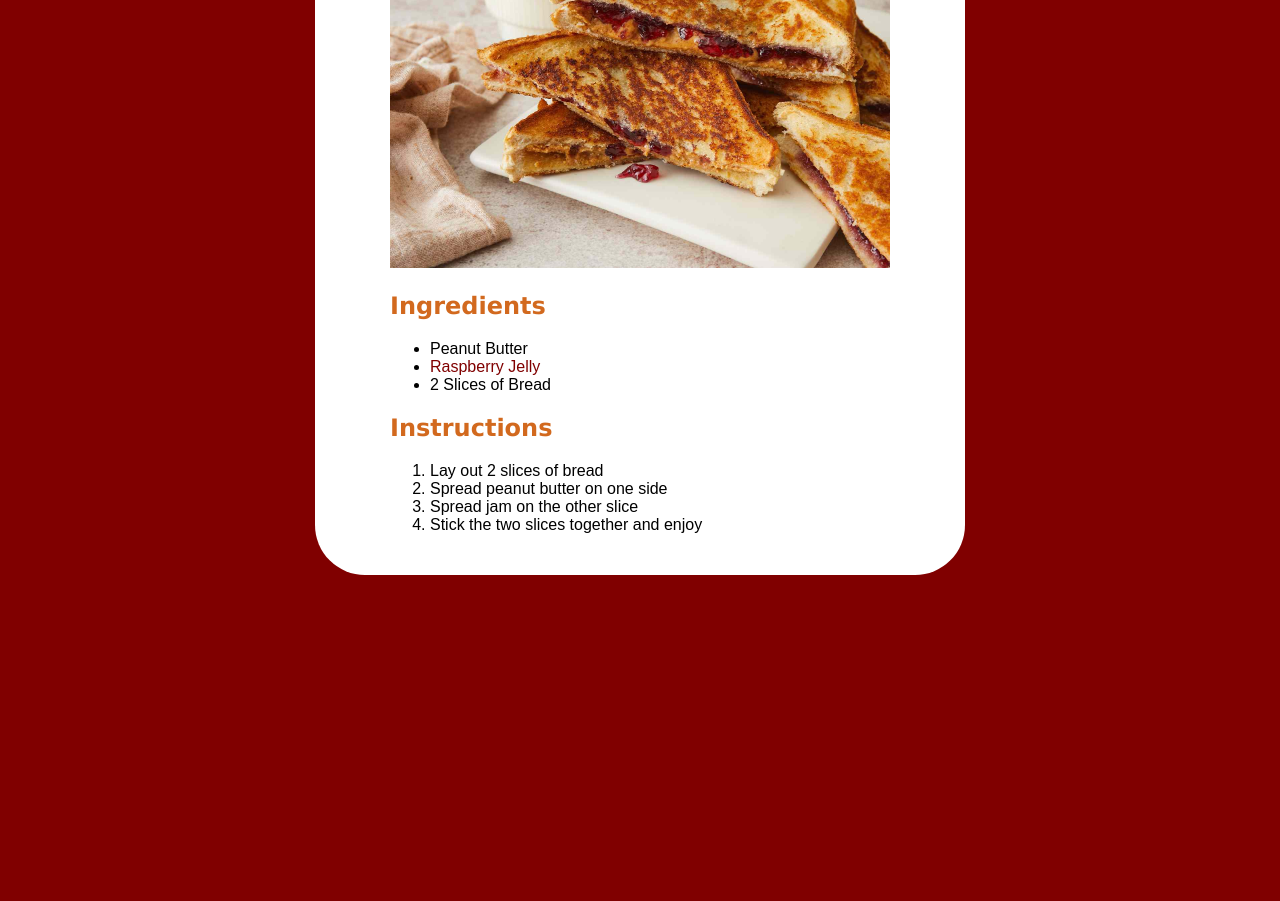
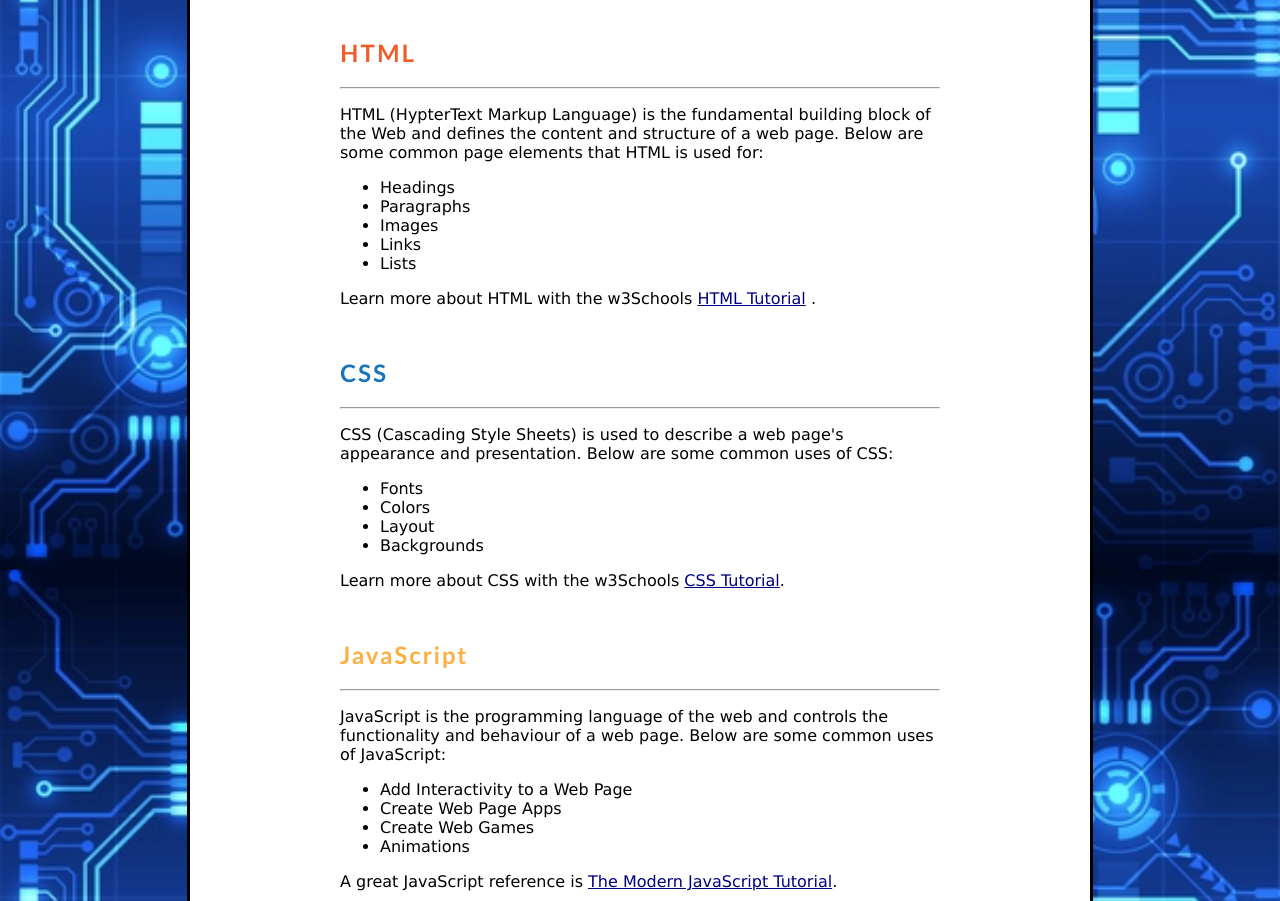
Before and after one commit to m1hN/pbj-recipe, a plain HTML site: page index.html in a window 1280 px wide. Shown: the part 335-1236 px from the top of the page. Before the commit the page ends 960 px from the top, so only its background shows below. Drawn offline with Linux system fonts and the light colour scheme.

Commit message:
Add files via upload

```diff
--- a/index.html
+++ b/index.html
@@ -1,46 +1,80 @@
 <!DOCTYPE html>
 <html>
   <head>
-    <title>My First Website!</title>
+    <title>Web Technologies</title>
     <link rel="stylesheet" href="style.css" />
   </head>
+  <body>
+    <h1>WEB TECHNOLOGIES</h1>
 
-  <body>
-    <h1>Peanut Butter and Jelly Sandwich</h1>
+    <img src="img/web-logos.webp" alt="Web Logos" width="600" />
+
+    <h2 class="orange">HTML</h2>
+    <hr />
+    <p>
+      HTML (HypterText Markup Language) is the fundamental building block of the
+      Web and defines the content and structure of a web page. Below are some
+      common page elements that HTML is used for:
+    </p>
+
+    <ul>
+      <li>Headings</li>
+      <li>Paragraphs</li>
+      <li>Images</li>
+      <li>Links</li>
+      <li>Lists</li>
+    </ul>
 
     <p>
-      Let's learn to make some
-      <a href="https://www.jif.com/" target="_blank">peanut butter</a> and jelly
-      sandwich
+      Learn more about HTML with the w3Schools
+      <a href="https://www.w3schools.com/html/default.asp" target="_blank"
+        >HTML Tutorial</a
+      >
+      .
     </p>
 
-    <img
-      src="img/PB&J.jpg"
-      width="500"
-      alt="Peanut Butter and Jelly Sandwitch"
-    />
+    <h2 class="blue">CSS</h2>
+    <hr />
+    <p>
+      CSS (Cascading Style Sheets) is used to describe a web page's appearance
+      and presentation. Below are some common uses of CSS:
+    </p>
+    <ul>
+      <li>Fonts</li>
+      <li>Colors</li>
+      <li>Layout</li>
+      <li>Backgrounds</li>
+    </ul>
 
-    <h2>Ingredients</h2>
+    <p>
+      Learn more about CSS with the w3Schools
+      <a href="https://www.w3schools.com/css/default.asp" target="_blank"
+        >CSS Tutorial</a
+      >.
+    </p>
+
+    <h2 class="yellow">JavaScript</h2>
+    <hr />
+    <p>
+      JavaScript is the programming language of the web and controls the
+      functionality and behaviour of a web page. Below are some common uses of
+      JavaScript:
+    </p>
 
     <ul>
-      <li>Peanut Butter</li>
-      <li>
-        <a
-          href="https://www.smuckers.ca/Products/Jams-Jellies-and-Fruit-Spreads"
-          target="_blank"
-          >Raspberry Jelly</a
-        >
-      </li>
-      <li>2 Slices of Bread</li>
+      <li>Add Interactivity to a Web Page</li>
+      <li>Create Web Page Apps</li>
+      <li>Create Web Games</li>
+      <li>Animations</li>
     </ul>
 
-    <h2>Instructions</h2>
+    <p>
+      A great JavaScript reference is
+      <a href="https://www.w3schools.com/js/default.asp" target="_blank"
+        >The Modern JavaScript Tutorial</a
+      >.
+    </p>
 
-    <ol>
-      <li>Lay out 2 slices of bread</li>
-      <li>Spread peanut butter on one side</li>
-      <li>Spread jam on the other slice</li>
-      <li>Stick the two slices together and enjoy</li>
-    </ol>
+    <img src="img/www-logo.png" alt="logo" class="center" />
   </body>
 </html>
--- a/style.css
+++ b/style.css
@@ -1,30 +1,54 @@
 html {
-  background-color: maroon;
+  background: url(img/tech-background.webp) no-repeat center fixed;
+  background-size: cover;
+}
+
+h1 {
+  text-align: center;
+}
+
+h2 {
+  margin-top: 50px;
+}
+
+h1,
+h2 {
+  font-family: "Gill Sans", "Gill Sans MT", Calibri, "Trebuchet MS", sans-serif;
+  letter-spacing: 2px;
 }
 
 body {
   background-color: white;
-  font-family: Arial, Helvetica, sans-serif;
-  width: 500px;
-  margin: 50px auto;
-  padding: 25px 75px;
-  border-radius: 50px;
-}
-h1 {
-  color: chocolate;
+  border: solid;
+  width: 600px;
+  margin: 25px auto;
+  padding: 25px 150px 50px;
+  font-family: Verdana, Geneva, Tahoma, sans-serif;
 }
 
-h1,
-h2 {
-  font-family: Verdana, Geneva, Tahoma, sans-serif;
-  color: chocolate;
+.center {
+  display: block;
+  margin-left: auto;
+  margin-right: auto;
+  width: 150px;
 }
 
 a {
-  color: maroon;
-  text-decoration: none;
+  color: navy;
 }
 
 a:hover {
-  text-decoration: underline;
+  font-weight: bold;
 }
+
+.orange {
+  color: #f15c2a;
+}
+
+.blue {
+  color: #1774bb;
+}
+
+.yellow {
+  color: #fcb041;
+}
```
Also changed, not shown: img/tech-background.webp (added), img/web-logos.webp (added), img/www-logo.png (added), notes.txt (added), screenshot-preview.PNG (added).
